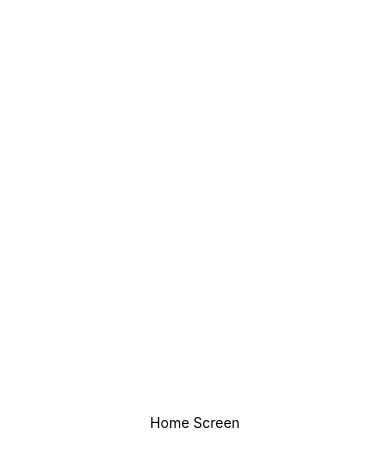
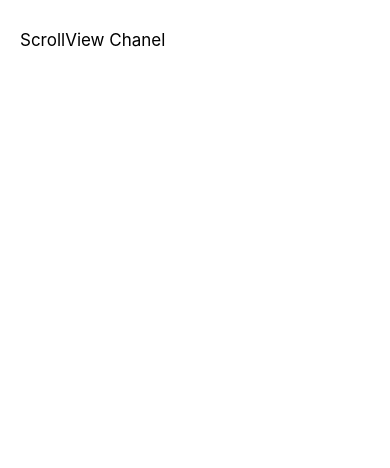
Before and after one commit to samuel-rl/rn-sandbox, a React Native app: screen /Home in a window 390 px wide. Shown: the top 468 px of the page. Built offline with nearby package versions, Linux system fonts and the light colour scheme.

Commit message:
routing app and add Chanel Screen

```diff
--- a/App.tsx
+++ b/App.tsx
@@ -1,29 +1,27 @@
 import { NavigationContainer } from '@react-navigation/native';
 import { createNativeStackNavigator } from '@react-navigation/native-stack';
-import HomeScreen from './screens/HomeScreen/HomeScreen';
+import { HomeScreen, ChanelScrollScreen } from './screens';
 
 const Stack = createNativeStackNavigator();
-
-const routes = [
-  {
-    name: 'Home',
-    component: HomeScreen,
-    option: { headerShown: false }
-  },
-]
 
 export default function App() {
   return (
     <NavigationContainer>
       <Stack.Navigator initialRouteName='Home'>
-        {routes.map(route => (
-          <Stack.Screen
-            key={route.name}
-            name={route.name}
-            component={route.component}
-            options={route.option}
-          />
-        ))}
+        <Stack.Screen
+          name={'Home'}
+          component={HomeScreen}
+          options={{
+            header: () => null
+          }}
+        />
+        <Stack.Screen
+          name={'ChanelScroll'}
+          component={ChanelScrollScreen}
+          options={{
+            header: () => null
+          }}
+        />
       </Stack.Navigator>
     </NavigationContainer>
   );
--- /dev/null
+++ b/screens/ChanelScrollScreen/ChanelScrollScreen.tsx
@@ -0,0 +1,74 @@
+import React from 'react';
+import { StatusBar } from 'expo-status-bar';
+import { Alert, StyleSheet } from 'react-native';
+import Animated, {
+  useAnimatedRef,
+  useAnimatedScrollHandler,
+  useSharedValue,
+  scrollTo,
+  useDerivedValue
+} from 'react-native-reanimated';
+import PictureElement from './Item';
+import { items, MAX_HEIGHT } from './constants';
+
+const ChanelScrollScreen = () => {
+  const scrollY = useSharedValue(0);
+  const aref = useAnimatedRef<Animated.ScrollView>();
+  const clickedItem = useSharedValue(0);
+
+  const onScroll = useAnimatedScrollHandler({
+    onScroll: ({ contentOffset: { y: value } }) => {
+      scrollY.value = value;
+    },
+  });
+
+  const onPress = (index: number) => {
+    if(index === clickedItem.value || clickedItem.value === items.length - 1) {
+      Alert.alert("Open : " + items[index].title);
+      return;
+    }
+    clickedItem.value = index;
+  };
+
+  useDerivedValue(() => {
+    scrollTo(aref, 0, clickedItem.value * MAX_HEIGHT, true);
+  });
+
+  return (
+    <>
+      <StatusBar translucent backgroundColor="transparent" />
+      <Animated.ScrollView
+        ref={aref}
+        bounces={false}
+        onScroll={onScroll}
+        scrollEventThrottle={16}
+        showsVerticalScrollIndicator={false}
+        contentContainerStyle={styles.container}
+        snapToInterval={MAX_HEIGHT}
+        decelerationRate={0}
+        onMomentumScrollEnd={(e) => {
+          clickedItem.value = Math.round(e.nativeEvent.contentOffset.y / MAX_HEIGHT);
+        }}
+      >
+          {items.map((item, index) => (
+            <PictureElement
+              penultimate={index === items.length - 1}
+              item={item}
+              key={index}
+              y={scrollY}
+              index={index}
+              onPress={onPress}
+            />
+          ))}
+      </Animated.ScrollView>
+    </>
+  );
+}
+
+export default ChanelScrollScreen;
+
+const styles = StyleSheet.create({
+  container: {
+    height: ((items.length) * MAX_HEIGHT),
+  },
+});
--- /dev/null
+++ b/screens/ChanelScrollScreen/Item.tsx
@@ -0,0 +1,132 @@
+import React from "react";
+import { StyleSheet, View, Text, TouchableWithoutFeedback } from "react-native";
+import Animated, {
+  Extrapolate,
+  interpolate,
+  useAnimatedStyle,
+} from "react-native-reanimated";
+import { LinearGradient } from 'expo-linear-gradient';
+import { Item, MAX_HEIGHT, MIN_HEIGHT, width } from "./constants";
+
+interface PictureElementProps {
+  index: number;
+  y: Animated.SharedValue<number>;
+  item: Item;
+  penultimate: boolean;
+  onPress: (arg0: number) => void;
+}
+
+const PictureElement = ({
+  y,
+  index,
+  penultimate,
+  item: { title, subtitle, picture },
+  onPress,
+}: PictureElementProps) => {
+  const style = useAnimatedStyle(() => {
+    if(penultimate) {
+      return {
+        height: interpolate(
+          y.value,
+          [(index - 1) * MAX_HEIGHT, (index * MAX_HEIGHT) - MAX_HEIGHT * 2, (index * MAX_HEIGHT) - MAX_HEIGHT],
+          [MIN_HEIGHT, (MAX_HEIGHT + MIN_HEIGHT) / 1.75, MAX_HEIGHT],
+          Extrapolate.CLAMP
+        ),
+      };
+    } else {
+      return {
+        height: interpolate(
+          y.value,
+          [(index - 1) * MAX_HEIGHT, index * MAX_HEIGHT],
+          [MIN_HEIGHT, MAX_HEIGHT],
+          Extrapolate.CLAMP
+        ),
+      };
+    }
+  });
+
+  const titleStyle = useAnimatedStyle(() => {
+    if(penultimate) {
+      return {
+        opacity: interpolate(
+          y.value,
+          [(index - 1) * MAX_HEIGHT, (index - 1) * MAX_HEIGHT - MAX_HEIGHT],
+          [1, 0],
+          Extrapolate.CLAMP
+        ),
+      };
+    } else {
+      return {
+        opacity: interpolate(
+          y.value,
+          [(index - 1) * MAX_HEIGHT, index * MAX_HEIGHT],
+          [0, 1],
+          Extrapolate.CLAMP
+        ),
+      };
+    }
+  });
+
+  return (
+    <TouchableWithoutFeedback onPress={() => onPress(index)}>
+      <Animated.View style={[styles.container, style]}>
+        <Animated.Image
+          source={picture}
+          style={[styles.picture]}
+        />
+              <LinearGradient
+          colors={['rgba(0,0,0,0)', 'rgba(0,0,0,0.6)', 'rgba(0,0,0,0.8)']}
+          style={{ width: '100%', height: '50%', position: 'absolute' }}
+        />
+        <View style={styles.titleContainer}>
+          <Text style={styles.subtitle}>{title.toUpperCase()}</Text>
+          <View style={styles.mainTitle}>
+            <Animated.View style={titleStyle}>
+              <Text style={styles.title}>{subtitle.toUpperCase()}</Text>
+            </Animated.View>
+          </View>
+        </View>
+      </Animated.View>
+    </TouchableWithoutFeedback>
+  );
+};
+
+export default PictureElement;
+
+const styles = StyleSheet.create({
+  container: {
+    width,
+    height: MIN_HEIGHT,
+    justifyContent: "flex-end",
+  },
+  picture: {
+    ...StyleSheet.absoluteFillObject,
+    width: undefined,
+    height: undefined,
+  },
+  title: {
+    color: "white",
+    textAlign: "center",
+    fontSize: 25,
+    fontWeight: "500",
+  },
+  titleContainer: {
+    maxHeight: MAX_HEIGHT * 0.61,
+    justifyContent: "center",
+    flex: 1,
+    width: "100%",
+  },
+  mainTitle: {
+    position: "absolute",
+    width: "100%",
+    justifyContent: "center",
+    paddingHorizontal: 10,
+    bottom: 30,
+  },
+  subtitle: {
+    color: "white",
+    textAlign: "center",
+    fontSize: 16,
+    fontWeight: "bold",
+  },
+});
--- /dev/null
+++ b/screens/ChanelScrollScreen/constants.ts
@@ -0,0 +1,50 @@
+import { Dimensions } from "react-native";
+
+export interface Item {
+  title: string;
+  subtitle: string;
+  picture: any;
+}
+
+export const items: Item[] = [
+  {
+    title: "Pedro Lastra",
+    subtitle: "Chicago, United States",
+    picture: {uri: "https://images.unsplash.com/photo-1477959858617-67f85cf4f1df?ixlib=rb-1.2.1&ixid=MnwxMjA3fDB8MHxwaG90by1wYWdlfHx8fGVufDB8fHx8&auto=format&fit=crop&w=2744&q=80"},
+  },
+  {
+    title: "Andrea Cau",
+    subtitle: "New York, United States",
+    picture: {uri: "https://images.unsplash.com/photo-1449824913935-59a10b8d2000?ixlib=rb-1.2.1&ixid=MnwxMjA3fDB8MHxwaG90by1wYWdlfHx8fGVufDB8fHx8&auto=format&fit=crop&w=1920&q=80"},
+  },
+  {
+    title: "Henning Witzel",
+    subtitle: "Los Angeles, United States",
+    picture: {uri: "https://images.unsplash.com/photo-1444723121867-7a241cacace9?ixlib=rb-1.2.1&ixid=MnwxMjA3fDB8MHxwaG90by1wYWdlfHx8fGVufDB8fHx8&auto=format&fit=crop&w=2370&q=80"},
+  },
+  {
+    title: "Matt Jones",
+    subtitle: "Saint Paul, United States",
+    picture: {uri: "https://images.unsplash.com/photo-1444084316824-dc26d6657664?ixlib=rb-1.2.1&ixid=MnwxMjA3fDB8MHxwaG90by1wYWdlfHx8fGVufDB8fHx8&auto=format&fit=crop&w=2370&q=80"},
+  },
+  {
+    title: "Daniele Colucci",
+    subtitle: "El Acebo, Spagna",
+    picture: {uri: "https://images.unsplash.com/photo-1597739239353-50270a473397?ixlib=rb-1.2.1&ixid=MnwxMjA3fDB8MHxwaG90by1wYWdlfHx8fGVufDB8fHx8&auto=format&fit=crop&w=927&q=80"},
+  },
+  {
+    title: "Jonas Hoss",
+    subtitle: "Spain, Málaga",
+    picture: {uri: "https://images.unsplash.com/photo-1549643276-fdf2fab574f5?ixlib=rb-1.2.1&ixid=MnwxMjA3fDB8MHxwaG90by1wYWdlfHx8fGVufDB8fHx8&auto=format&fit=crop&w=1335&q=80"},
+  },
+  {
+    title: "Benjamin Suter",
+    subtitle: "Chicago, IL, USA",
+    picture: {uri: "https://images.unsplash.com/photo-1579032320705-b5777e7b91ae?ixlib=rb-1.2.1&ixid=MnwxMjA3fDB8MHxwaG90by1wYWdlfHx8fGVufDB8fHx8&auto=format&fit=crop&w=1364&q=80"},
+  },
+];
+
+export const { width, height } = Dimensions.get("window");
+
+export const MIN_HEIGHT = 128;
+export const MAX_HEIGHT = height / 2;
--- a/screens/HomeScreen/HomeScreen.tsx
+++ b/screens/HomeScreen/HomeScreen.tsx
@@ -1,11 +1,35 @@
 import { StatusBar } from 'expo-status-bar';
-import { StyleSheet, Text, View } from 'react-native';
+import { FlatList, StyleSheet, Text, TouchableOpacity, View } from 'react-native';
+import Animated, {SlideInRight} from 'react-native-reanimated';
+import { routes } from '../../utils/contants';
+import { IRoute } from '../../utils/interfaces';
 
-const HomeScreen = () => {
+interface Screen extends IRoute{
+  navigation: any;
+}
+
+const Screen = ({name, title, index, navigation}: Screen) => {
+  return (
+    <TouchableOpacity onPress={() => {navigation.navigate(name)}}>
+      <Animated.View
+        style={styles.containerScreen}
+        entering={SlideInRight.delay(index * 200)}
+      >
+        <Text style={styles.screenTitle}>{title}</Text>
+      </Animated.View>
+    </TouchableOpacity>
+  );
+};
+
+const HomeScreen = ({ navigation }: any) => {
   return (
     <View style={styles.container}>
-      <StatusBar translucent />
-      <Text>Home Screen</Text>
+      <StatusBar hidden />
+       <FlatList
+        data={routes}
+        renderItem={({item}) => item.name !== 'Home' ? <Screen navigation={navigation} {...item} /> : null}
+        keyExtractor={(item) => item.index.toString()}
+      />
     </View>
   );
 }
@@ -16,7 +40,14 @@ const styles = StyleSheet.create({
   container: {
     flex: 1,
     backgroundColor: '#fff',
-    alignItems: 'center',
+  },
+  containerScreen: {
+    height: 80,
+    width: '100%',
     justifyContent: 'center',
+    paddingHorizontal: 20,
   },
+  screenTitle: {
+    fontSize: 17,
+  }
 });
--- /dev/null
+++ b/screens/index.ts
@@ -0,0 +1,7 @@
+import HomeScreen from "./HomeScreen/HomeScreen";
+import ChanelScrollScreen from "./ChanelScrollScreen/ChanelScrollScreen";
+
+export {
+  HomeScreen,
+  ChanelScrollScreen
+};
--- /dev/null
+++ b/utils/contants.ts
@@ -0,0 +1,14 @@
+import { IRoute } from './interfaces';
+
+export const routes: IRoute[] = [
+  {
+    index: 0,
+    name: 'Home',
+    title: 'Home',
+  },
+  {
+    index: 1,
+    name: 'ChanelScroll',
+    title: 'ScrollView Chanel',
+  },
+]
--- /dev/null
+++ b/utils/interfaces.ts
@@ -0,0 +1,5 @@
+export interface IRoute {
+  name: string;
+  title: string;
+  index: number;
+}
```
